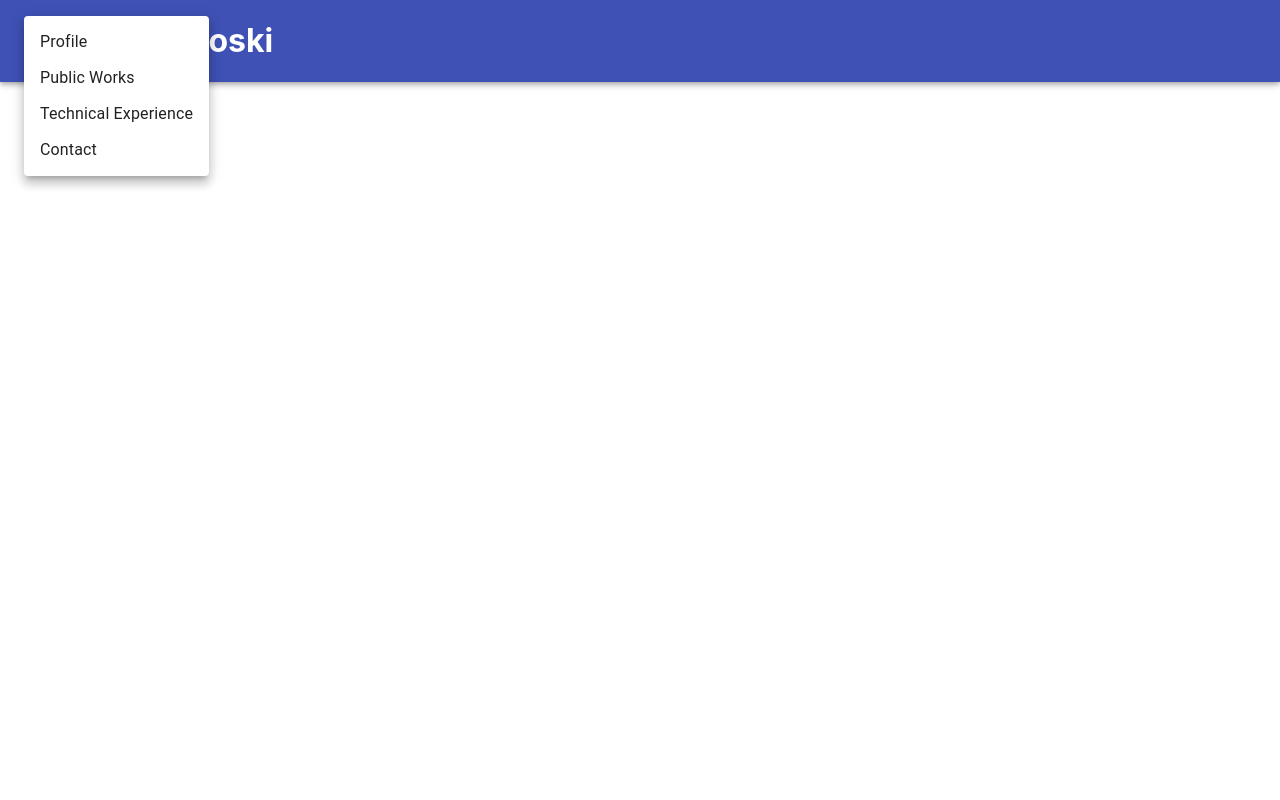
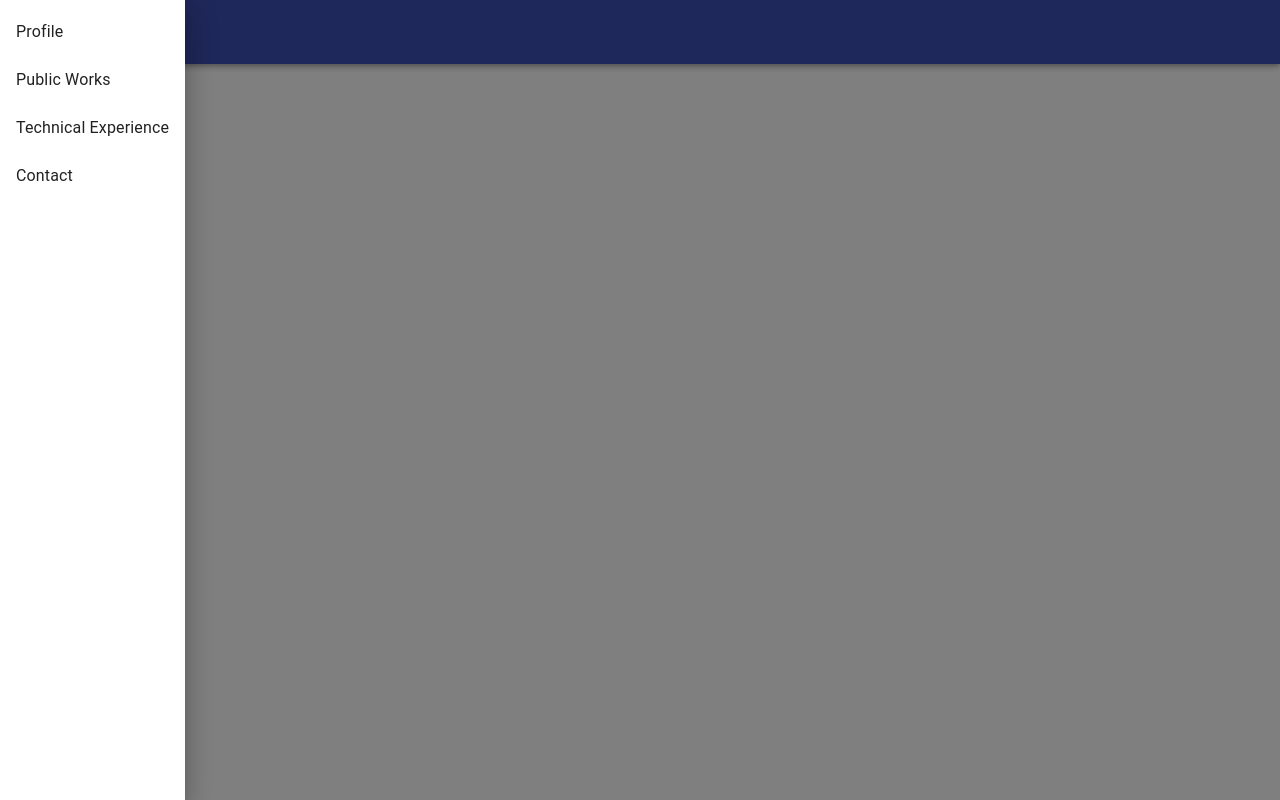
Before and after one commit to Broski-AC/personal-website, a React (Create React App) app: page / in a window 1280 px wide. Both pictures are taken after a click on the button 36 px from the left and 40 px from the top of the page. Built offline with nearby package versions, Linux system fonts and the light colour scheme.

Commit message:
Creates navbar drawer

```diff
--- a/src/Header.js
+++ b/src/Header.js
@@ -1,42 +1,46 @@
 import React from 'react';
-import { Grid, AppBar, Toolbar, IconButton, Menu, MenuItem } from '@material-ui/core';
+import { Grid, AppBar, Toolbar, Drawer, IconButton, List, ListItem, ListItemText} from '@material-ui/core';
 import MenuIcon from '@material-ui/icons/Menu';
 
 export default function Header() {
-    const [anchorEl, setAnchorEl] = React.useState(null);
 
-    const handleClick = (event) => {
-        setAnchorEl(event.currentTarget);
+    const [state, setState] = React.useState({
+        left: false
+    });
+
+    const toggleDrawer = (anchor, open) => (event) => {
+        if (event.type === 'keydown' && (event.key === 'Tab' || event.key === 'Shift')){
+            return;
+        }
+
+        setState({ ...state, [anchor]: open });
     };
 
-    const handleClose = () => {
-        setAnchorEl(null);
-    };
+    // Need onCLick event for buttons to go to specific subsections of the page
 
-    const movePage = () => {
-        // Go to new page
-        console.log('Going to new page')
-    }
     return (
         <Grid>
             <AppBar>
                 <Toolbar>
-                    <IconButton edge="start">
-                        <MenuIcon onClick={handleClick}/>
-                        <Menu
-                            id="simple-menu"
-                            anchorEl={anchorEl}
-                            keepMounted
-                            open={Boolean(anchorEl)}
-                            onClose={handleClose}
-                        >
-                            <MenuItem onClick={movePage}>Profile</MenuItem>
-                            <MenuItem onClick={movePage}>Public Works</MenuItem>
-                            <MenuItem onClick={movePage}>Technical Experience</MenuItem>
-                            <MenuItem onClick={movePage}>Contact</MenuItem>
-                        </Menu>
+                    <IconButton onClick={toggleDrawer('left', true)}>
+                        <MenuIcon />
                     </IconButton>
-                    <h1>Allison Broski</h1>
+                    <Drawer anchor='left' open={state['left']} onClose={toggleDrawer('left', false)}>
+                        <List>
+                            <ListItem button>
+                                <ListItemText primary='Profile'/>
+                            </ListItem>
+                            <ListItem button>
+                                <ListItemText primary='Public Works'/>
+                            </ListItem>
+                            <ListItem button>
+                                <ListItemText primary='Technical Experience'/>
+                            </ListItem>
+                            <ListItem button>
+                                <ListItemText primary='Contact'/>
+                            </ListItem>
+                        </List>
+                    </Drawer>
                 </Toolbar>
             </AppBar>
         </Grid>
```
